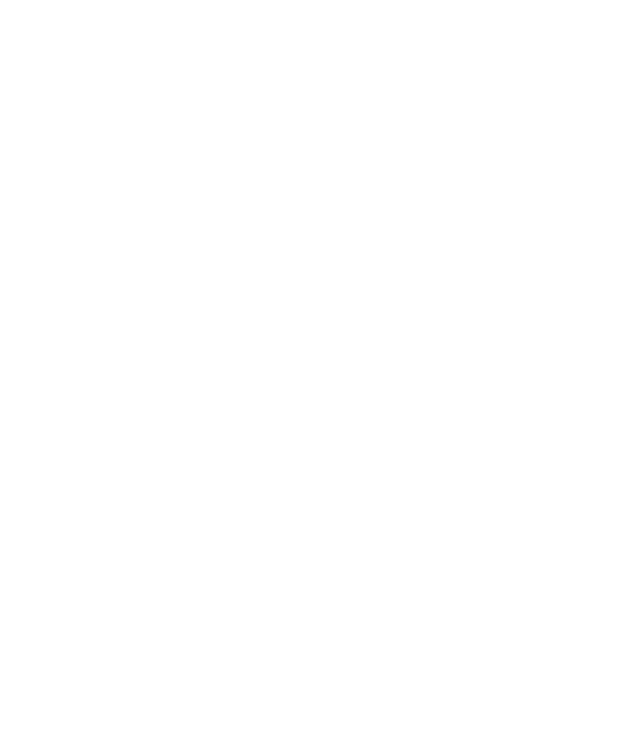
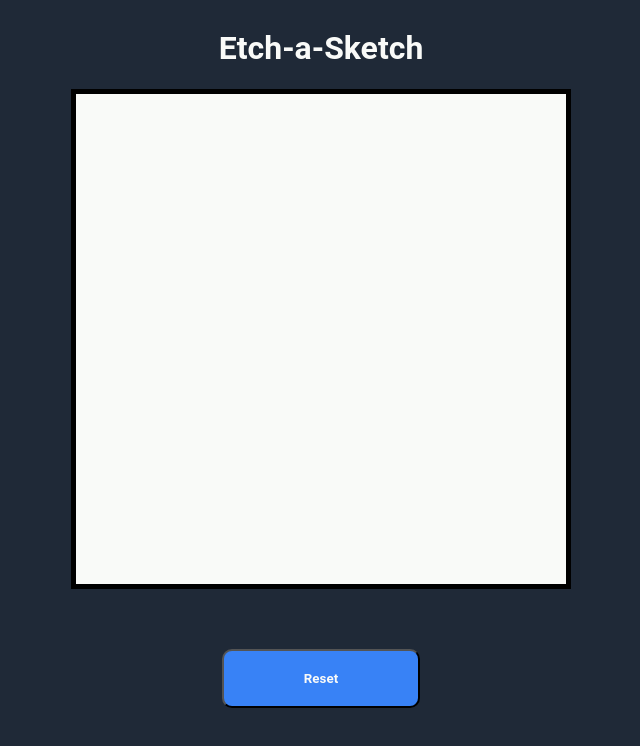
Before and after one commit to Dtduong103/Etch-A-Sketch, a plain HTML site: page index.html in a window 1280 px wide. Shown: the whole page, without its empty margins (319-959 px from the left). Drawn offline with Linux system fonts and the light colour scheme.

Commit message:
Probably spent way too long on that button

```diff
--- a/index.html
+++ b/index.html
@@ -5,9 +5,15 @@
         <title>Etch-A-Sketch</title>
         <meta charset='UTF-8'>
         <link rel='stylesheet' href='styles.css'>
+        <script src='script.js'> async</script>
     </head>
 
     <body>
-        <script src='script.js'></script>
+        <h1>Etch-a-Sketch</h1>
+        <div class='grid'>
+        </div>
+        <button class='reset'>
+            Reset
+        </button>
     </body>
 </html>
--- a/styles.css
+++ b/styles.css
@@ -0,0 +1,35 @@
+body{
+    display: flex;
+    flex-direction: column;
+    align-items: center;
+    background-color: #1F2937;
+    font-family: 'Roboto', arial;
+}
+
+h1{
+    color: #F9FAF8;
+}
+.grid{
+    height: 500px;
+    width: 500px;
+    box-sizing: border-box;
+    border: 5px solid black;
+    background-color:#F9FAF8;
+    display: flex;
+    flex-wrap: wrap;
+}
+
+.reset{
+    display: flex;
+    flex-direction: column;
+    align-items: center;
+    background-color: #3882f6;
+    border-radius: 10px;
+    border-color: none;
+    margin: 60px 200px;
+    padding: 20px 80px;
+    font-family: 'Roboto', arial;
+    text-decoration: none;
+    font-weight: bold;
+    color: #F9FAF8;
+}
```
